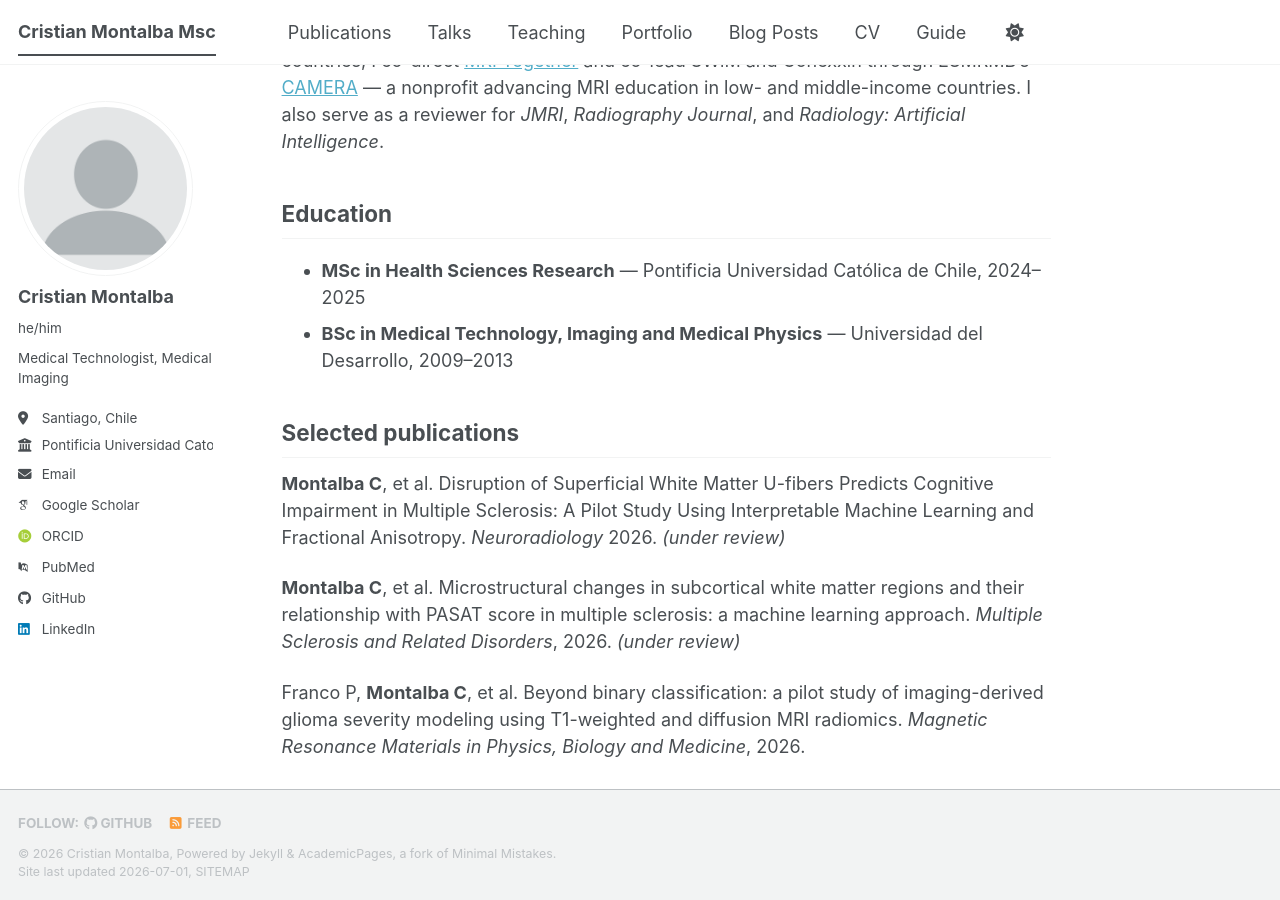
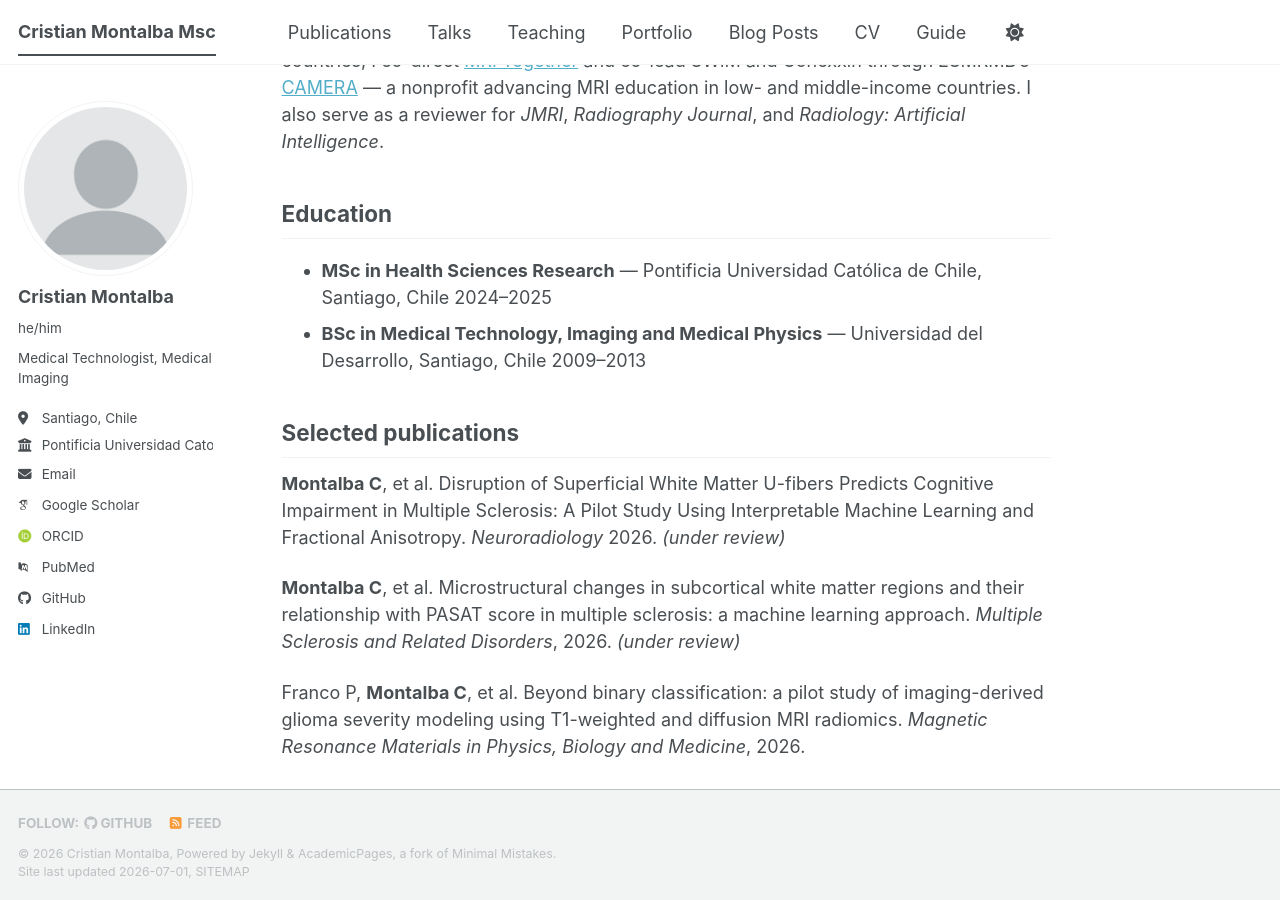
Before and after one commit to cristianmontalba/cristianmontalba.github.io, a Jekyll site: the page built from _pages/about.md, in a window 1280 px wide and 900 px high, scrolled down 359 px. Built offline with Jekyll 4.4.1, drawn with Linux system fonts in a browser that asks for light colours; some web fonts are replaced; a script bundle is joined from its source files by our own code; library files that are not in the unit come from our copies.

Commit message:
Update about.md

```diff
--- a/_pages/about.md
+++ b/_pages/about.md
@@ -15,8 +15,8 @@ Committed to Open Science and global MRI education in low- and middle-income cou
 
 ## Education
 
-- **MSc in Health Sciences Research** — Pontificia Universidad Católica de Chile, 2024–2025
-- **BSc in Medical Technology, Imaging and Medical Physics** — Universidad del Desarrollo, 2009–2013
+- **MSc in Health Sciences Research** — Pontificia Universidad Católica de Chile, Santiago, Chile 2024–2025
+- **BSc in Medical Technology, Imaging and Medical Physics** — Universidad del Desarrollo, Santiago, Chile 2009–2013
 
 ## Selected publications
 
```
